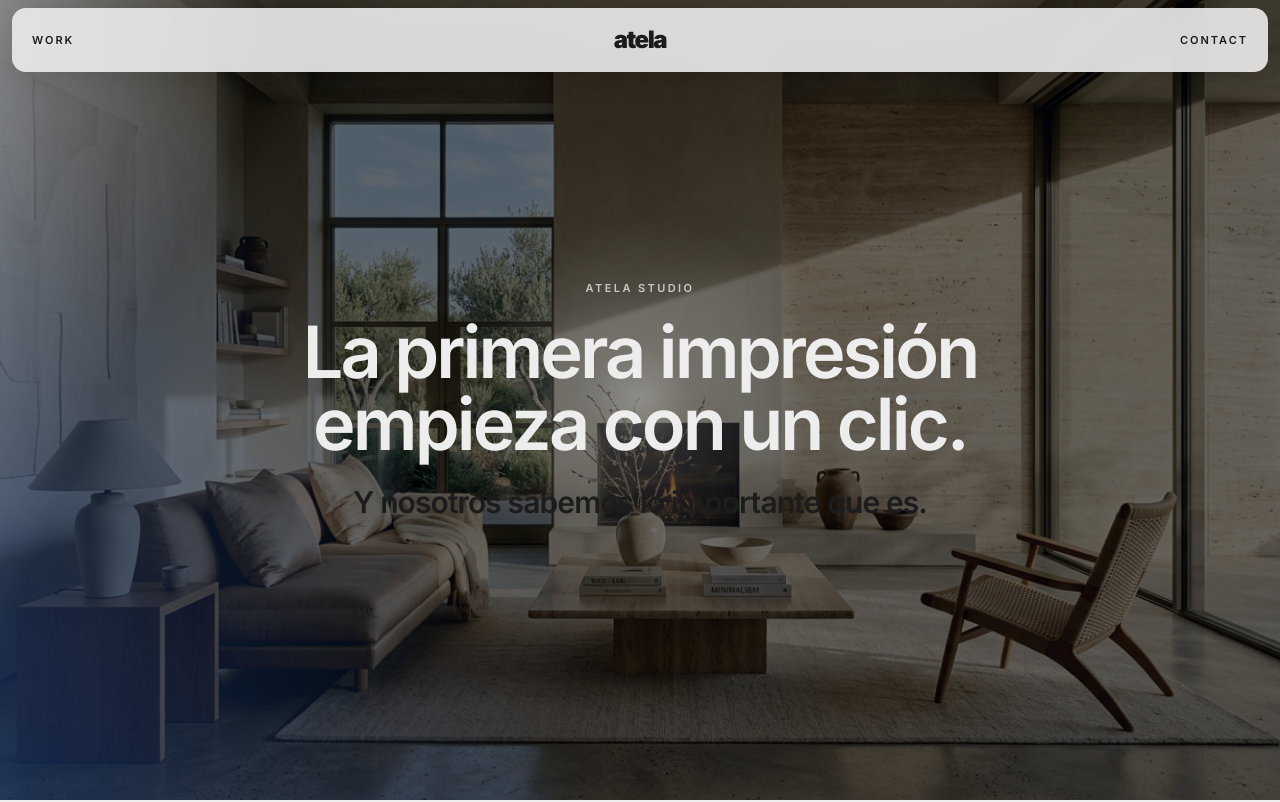
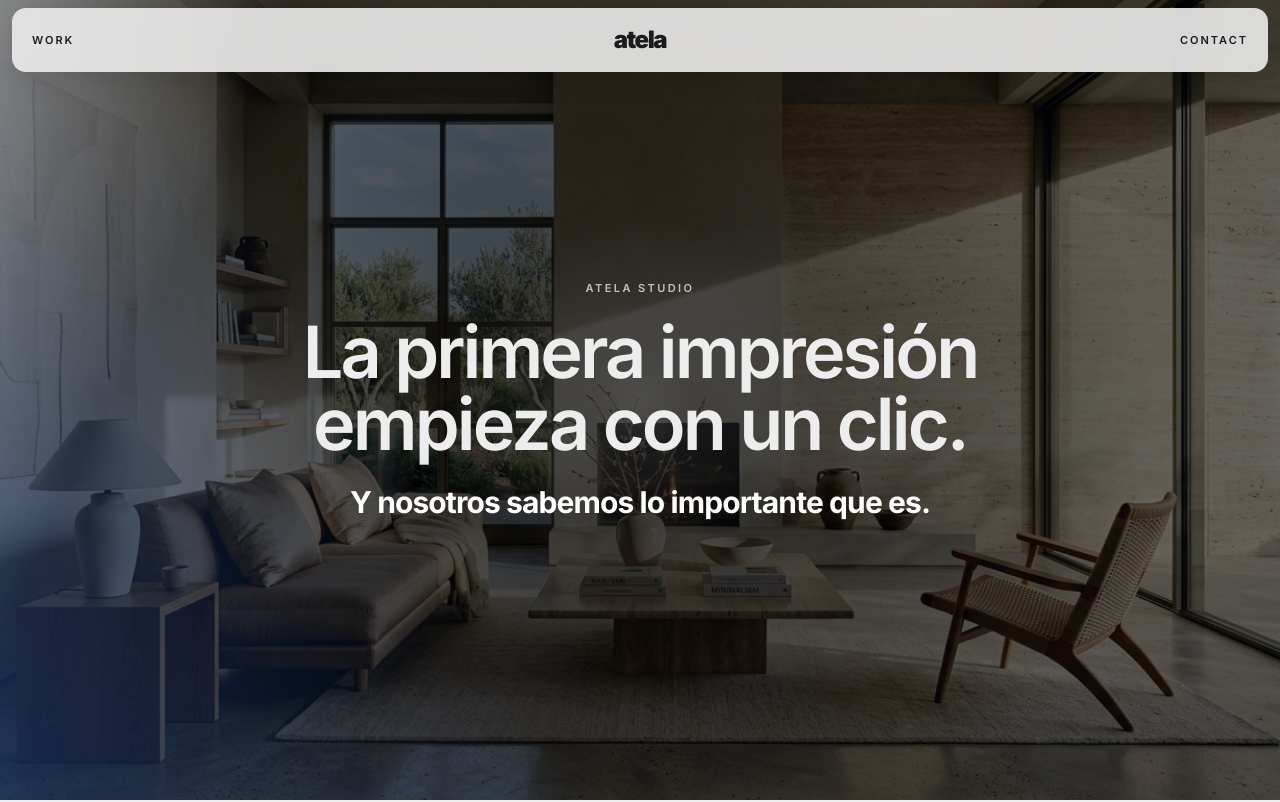
Before and after one commit to gonzatela/atela-studio, a Next.js app: page / in a window 1280 px wide. Shown: the top 802 px of the page. Built offline with nearby package versions, Linux system fonts and the light colour scheme.

Commit message:
Increase hero subtitle readability

```diff
--- a/app/page.tsx
+++ b/app/page.tsx
@@ -136,6 +136,7 @@ export default function Home() {
         />
         <div className="absolute inset-0 bg-[radial-gradient(circle_at_center,rgba(255,255,255,0.45)_0,rgba(255,255,255,0.2)_7%,rgba(6,17,31,0)_24%),linear-gradient(115deg,rgba(255,255,255,0.55)_0,rgba(255,255,255,0)_18%),linear-gradient(64deg,rgba(59,130,246,0.38)_0,rgba(59,130,246,0)_35%)]" />
         <div className="absolute inset-0 bg-black/20" />
+        <div className="absolute inset-0 bg-[radial-gradient(circle_at_center,rgba(0,0,0,0.46)_0,rgba(0,0,0,0.24)_34%,rgba(0,0,0,0)_68%)]" />
 
         <div className="relative z-10 max-w-5xl text-center">
           <motion.p
@@ -152,7 +153,7 @@ export default function Home() {
           </motion.h1>
           <motion.p
             {...heroReveal(0.3)}
-            className="mx-auto mt-6 max-w-2xl text-balance text-lg font-semibold leading-[1.15] tracking-[-0.03em] text-white/92 drop-shadow-[0_2px_16px_rgba(0,0,0,0.45)] sm:text-2xl md:text-3xl"
+            className="mx-auto mt-6 max-w-2xl text-balance text-lg font-bold leading-[1.15] tracking-[-0.03em] text-white drop-shadow-[0_4px_22px_rgba(0,0,0,0.75)] sm:text-2xl md:text-3xl"
           >
             Y nosotros sabemos lo importante que es.
           </motion.p>
```
